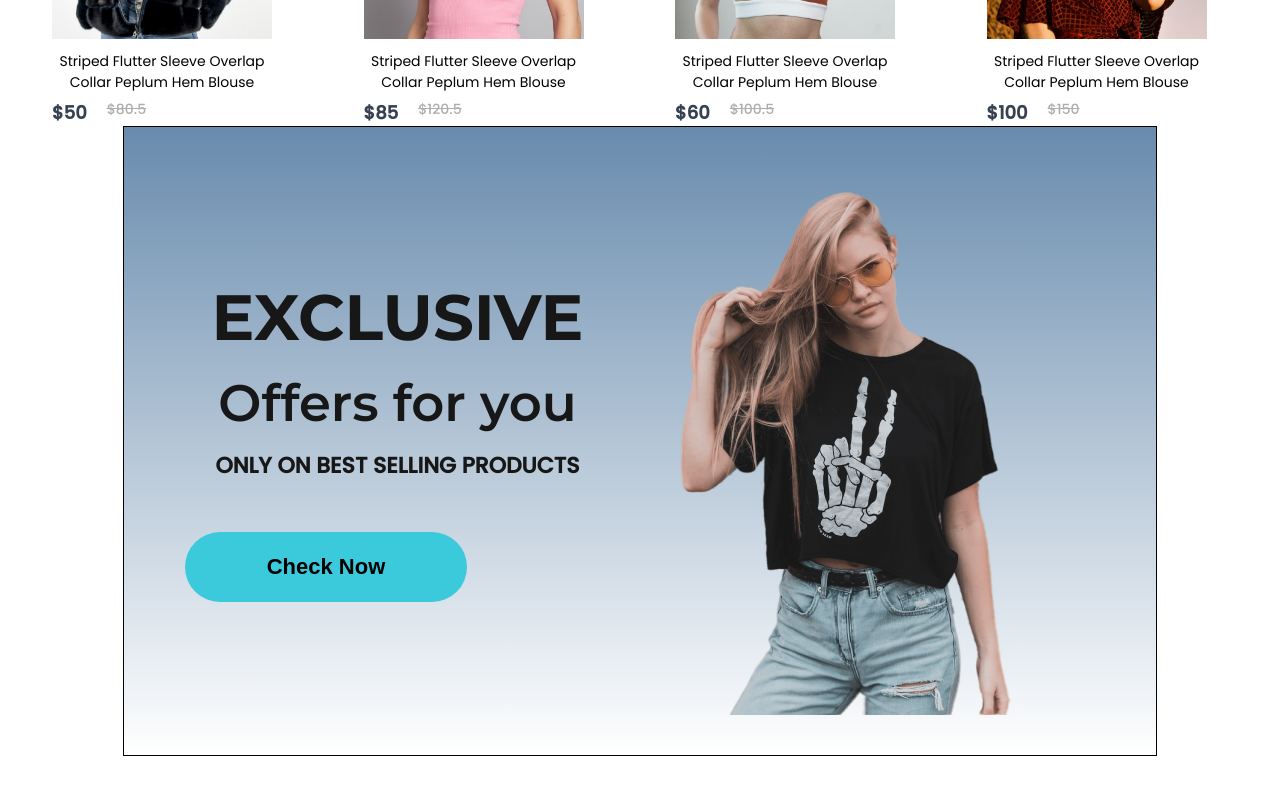
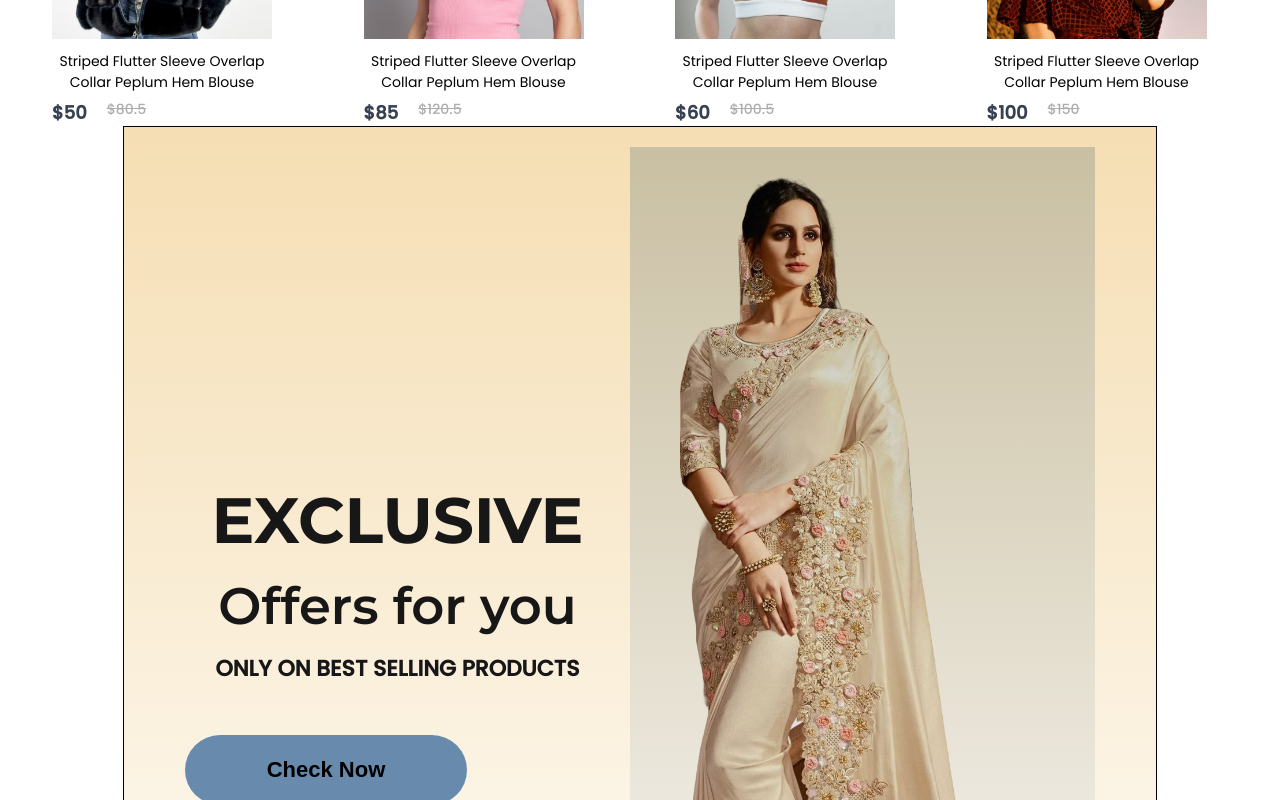
Before and after one commit to Misbaul-hasan-Jisan/E-commerce, a React (Vite) app in the folder frontend/: page / in a window 1280 px wide. Shown: the part 1340-2140 px from the top of the page. Built offline with nearby package versions, Linux system fonts and the light colour scheme; no server answers.

Commit message:
Merge remote changes

```diff
--- a/frontend/src/component/Navbar/Navbar.css
+++ b/frontend/src/component/Navbar/Navbar.css
@@ -6,7 +6,7 @@
   justify-content: space-between;
   align-items: center;
   padding: 16px 40px;
-  background-color: wheat;
+  background-color: tan;
   box-shadow: 0 1px 3px rgba(0, 0, 0, 0.1);
   position: sticky;
   top: 0;
--- a/frontend/src/component/Offers/Offers.css
+++ b/frontend/src/component/Offers/Offers.css
@@ -4,7 +4,7 @@
     display: flex;
     margin: 0 auto 150px;
     padding: 20px 5%;
-    background: linear-gradient(180deg, #688bad 0%, white);
+    background: linear-gradient(180deg, wheat 0%, white);
     border: 1px solid black;
     overflow: hidden;
     box-sizing: border-box;
@@ -44,7 +44,7 @@
     width: min(100%, 282px);
     height: 70px;
     border-radius: 35px;
-    background-color: #3bc9dc;
+    background-color: #688bad;
     border: none;
     color: black;
     font-size: clamp(16px, 2vw, 22px);
@@ -66,7 +66,21 @@
     height: auto;
     object-fit: contain;
 }
+.offers-right {
+    position: relative;
+}
 
+.offers-right::before {
+    content: "";
+    position: absolute;
+    top: 0;
+    left: 0;
+    right: 0;
+    bottom: 0;
+    background: linear-gradient(180deg, rgba(104, 139, 173, 0.3) 0%, rgba(255, 255, 255, 0.3) 100%);
+    z-index: 1;
+    mix-blend-mode: multiply;
+}
 /* ================== MEDIA QUERIES ================== */
 
 @media (max-width: 1024px) {
```
Also changed, not shown: frontend/src/component/Assets/exclusive_image.png.
